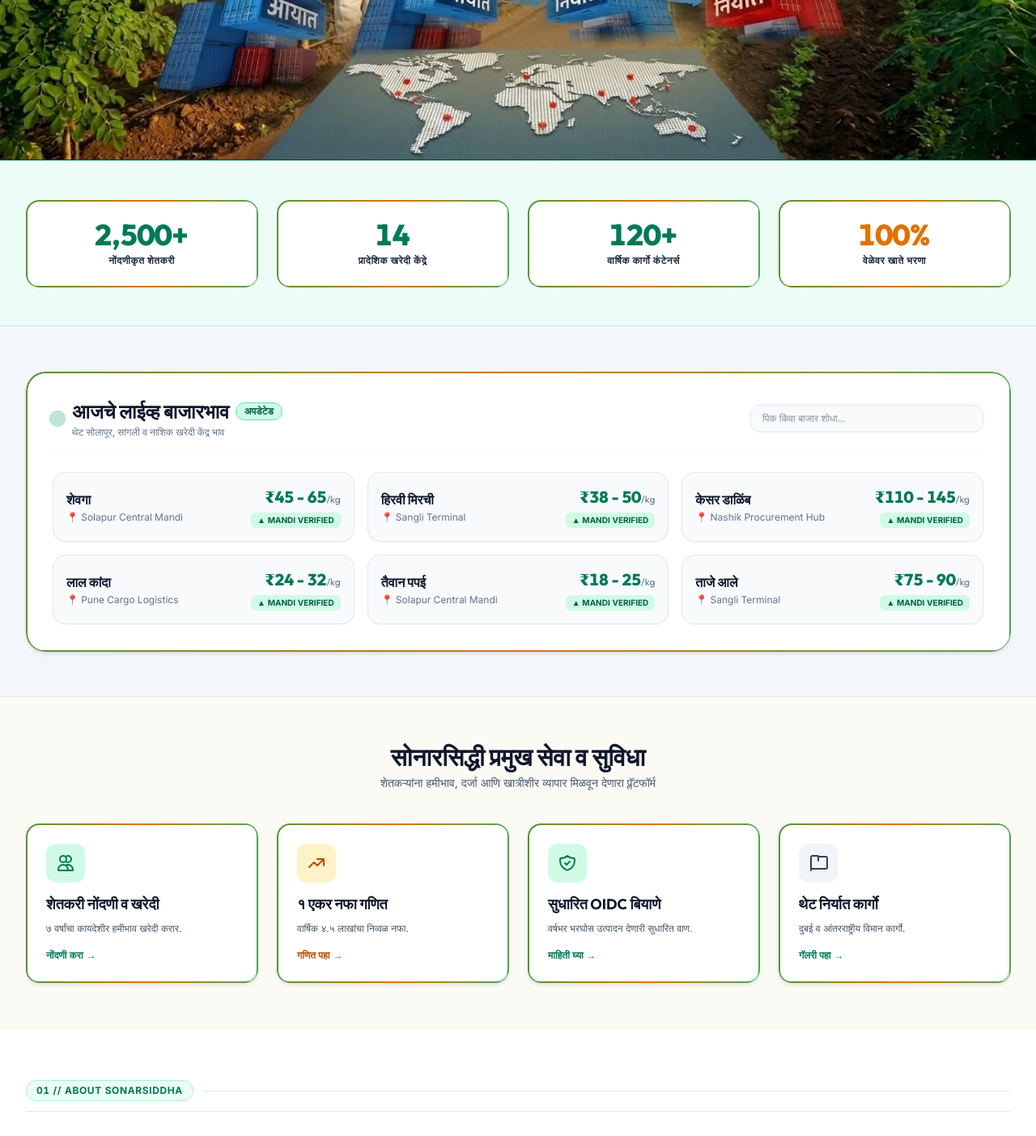
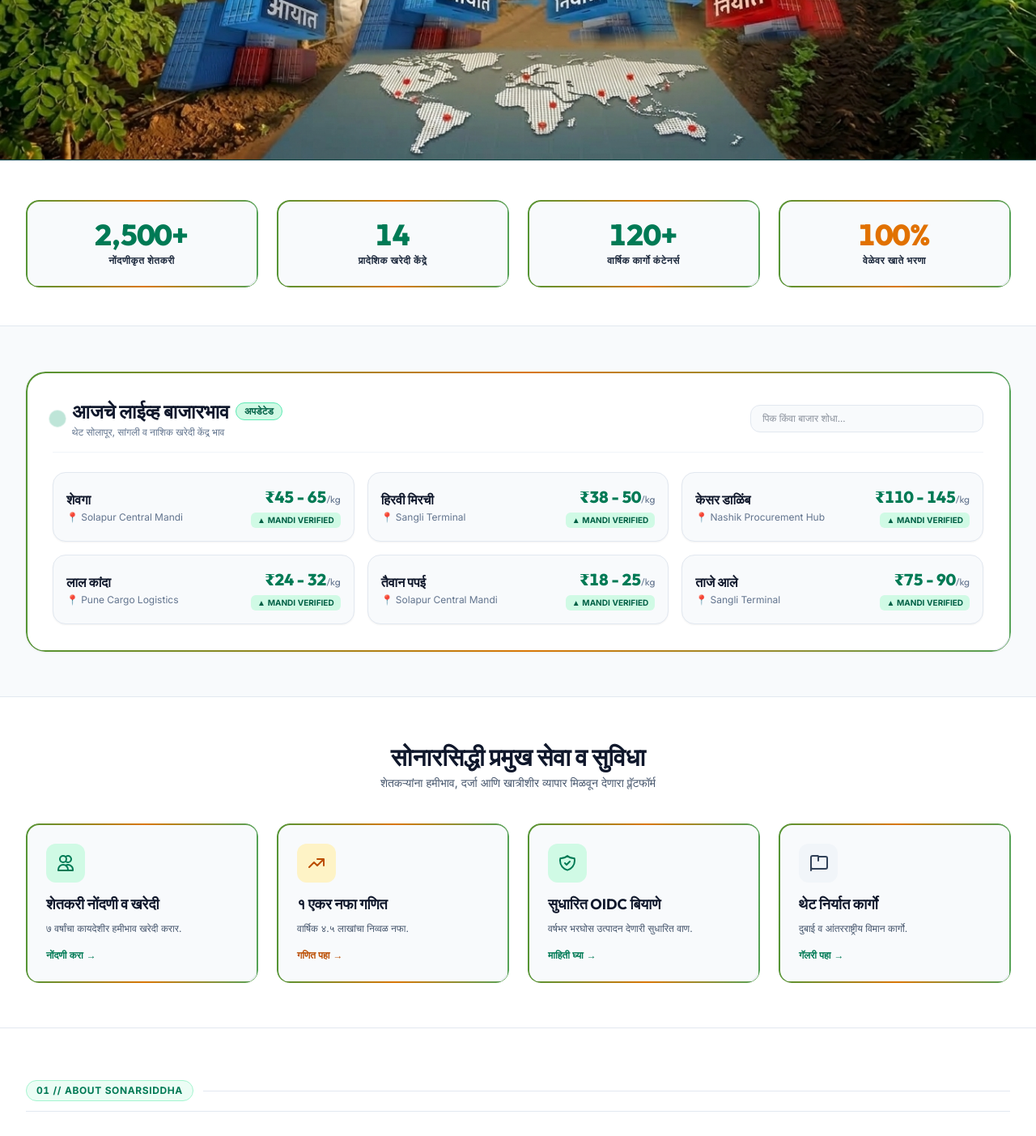
Before and after one commit to Jaydippawar25/sonarsiddha, a React (Vite) app in the folder frontend/: page / in a window 1280 px wide. Shown: the part 590-1993 px from the top of the page at 81% size. Built offline with nearby package versions, Linux system fonts and the light colour scheme; no server answers; the database is empty; a web font is replaced by a local one.

Commit message:
Convert all section backgrounds to clean pure white and light slate for crisp modern UI

```diff
--- a/frontend/src/pages/Home.jsx
+++ b/frontend/src/pages/Home.jsx
@@ -52,13 +52,13 @@ const Home = ({ language }) => {
         />
       </div>
 
-      {/* Modern Agri-Tech Stat Strip (Clean Soft Light Emerald Tint BG) */}
-      <section className="bg-emerald-50/80 border-y border-emerald-200/80 py-8 sm:py-12 relative overflow-hidden">
+      {/* Modern Agri-Tech Stat Strip (Clean Light White & Slate BG) */}
+      <section className="bg-white border-y border-slate-200 py-8 sm:py-12 relative overflow-hidden">
         <div className="max-w-7xl mx-auto px-4 sm:px-6 lg:px-8">
 
           <div className="grid grid-cols-2 md:grid-cols-4 gap-3 sm:gap-6 text-center">
             <ScrollReveal delay={0}>
-              <div className="bg-white text-slate-900 animated-border-box hover:bg-emerald-50/80 border border-emerald-200/80 p-4 sm:p-6 rounded-2xl transition-all shadow-xs hover:shadow-md flex flex-col justify-center h-full group">
+              <div className="bg-slate-50 text-slate-900 animated-border-box hover:bg-emerald-50/50 border border-slate-200 p-4 sm:p-6 rounded-2xl transition-all shadow-xs hover:shadow-md flex flex-col justify-center h-full group">
                 <span className="block font-display text-2xl sm:text-4xl font-extrabold text-emerald-700 tabular-nums leading-none mb-1.5 group-hover:scale-105 transition-transform">2,500+</span>
                 <span className="text-xs uppercase tracking-wider text-slate-800 font-bold block leading-tight">
                   {isMr ? 'नोंदणीकृत शेतकरी' : 'Registered Farmers'}
@@ -67,7 +67,7 @@ const Home = ({ language }) => {
             </ScrollReveal>
 
             <ScrollReveal delay={100}>
-              <div className="bg-white text-slate-900 animated-border-box hover:bg-emerald-50/80 border border-emerald-200/80 p-4 sm:p-6 rounded-2xl transition-all shadow-xs hover:shadow-md flex flex-col justify-center h-full group">
+              <div className="bg-slate-50 text-slate-900 animated-border-box hover:bg-emerald-50/50 border border-slate-200 p-4 sm:p-6 rounded-2xl transition-all shadow-xs hover:shadow-md flex flex-col justify-center h-full group">
                 <span className="block font-display text-2xl sm:text-4xl font-extrabold text-emerald-700 tabular-nums leading-none mb-1.5 group-hover:scale-105 transition-transform">14</span>
                 <span className="text-xs uppercase tracking-wider text-slate-800 font-bold block leading-tight">
                   {isMr ? 'प्रादेशिक खरेदी केंद्रे' : 'Mandi Outlets'}
@@ -76,7 +76,7 @@ const Home = ({ language }) => {
             </ScrollReveal>
 
             <ScrollReveal delay={200}>
-              <div className="bg-white text-slate-900 animated-border-box hover:bg-emerald-50/80 border border-emerald-200/80 p-4 sm:p-6 rounded-2xl transition-all shadow-xs hover:shadow-md flex flex-col justify-center h-full group">
+              <div className="bg-slate-50 text-slate-900 animated-border-box hover:bg-emerald-50/50 border border-slate-200 p-4 sm:p-6 rounded-2xl transition-all shadow-xs hover:shadow-md flex flex-col justify-center h-full group">
                 <span className="block font-display text-2xl sm:text-4xl font-extrabold text-emerald-700 tabular-nums leading-none mb-1.5 group-hover:scale-105 transition-transform">120+</span>
                 <span className="text-xs uppercase tracking-wider text-slate-800 font-bold block leading-tight">
                   {isMr ? 'वार्षिक कार्गो कंटेनर्स' : 'Cargo Export Containers'}
@@ -85,7 +85,7 @@ const Home = ({ language }) => {
             </ScrollReveal>
 
             <ScrollReveal delay={300}>
-              <div className="bg-white text-slate-900 animated-border-box hover:bg-amber-50/80 border border-amber-300/80 p-4 sm:p-6 rounded-2xl transition-all shadow-xs hover:shadow-md flex flex-col justify-center h-full group">
+              <div className="bg-slate-50 text-slate-900 animated-border-box hover:bg-amber-50/50 border border-slate-200 p-4 sm:p-6 rounded-2xl transition-all shadow-xs hover:shadow-md flex flex-col justify-center h-full group">
                 <span className="block font-display text-2xl sm:text-4xl font-extrabold text-amber-600 tabular-nums leading-none mb-1.5 group-hover:scale-105 transition-transform">100%</span>
                 <span className="text-xs uppercase tracking-wider text-slate-800 font-bold block leading-tight">
                   {isMr ? 'वेळेवर खाते भरणा' : 'Prompt Ledger Payout'}
@@ -98,11 +98,11 @@ const Home = ({ language }) => {
       </section>
 
       {/* Data-Forward Dedicated Live Mandi Rates Dashboard Widget */}
-      <section className="py-10 sm:py-14 bg-slate-100/70 border-b border-slate-200">
+      <section className="py-10 sm:py-14 bg-slate-50 border-b border-slate-200">
         <div className="max-w-7xl mx-auto px-4 sm:px-6 lg:px-8">
 
           <ScrollReveal>
-            <div className="bg-white animated-border-box rounded-3xl border border-slate-200 p-5 sm:p-8 shadow-md">
+            <div className="bg-white animated-border-box rounded-3xl border border-slate-200 p-5 sm:p-8 shadow-sm">
               <div className="flex flex-col md:flex-row md:items-center justify-between gap-4 mb-6 pb-4 border-b border-slate-100">
                 <div className="flex items-center gap-3">
                   <span className="w-3 h-3 rounded-full bg-emerald-600 animate-ping"></span>
@@ -170,8 +170,8 @@ const Home = ({ language }) => {
         </div>
       </section>
 
-      {/* Executive 4-Pillar Quick Feature Grid (Soft Cream / Warm Gold Tint BG) */}
-      <section className="py-10 sm:py-14 bg-amber-50/40 border-b border-amber-100/80">
+      {/* Executive 4-Pillar Quick Feature Grid (Clean Light White BG) */}
+      <section className="py-10 sm:py-14 bg-white border-b border-slate-200">
         <div className="max-w-7xl mx-auto px-4 sm:px-6 lg:px-8">
 
           <ScrollReveal>
@@ -191,7 +191,7 @@ const Home = ({ language }) => {
             <ScrollReveal delay={0}>
               <Link
                 to="/farmer"
-                className="bg-white text-slate-900 animated-border-box border border-emerald-300 hover:border-emerald-500 p-5 sm:p-6 rounded-2xl shadow-md hover:shadow-xl transition-all duration-300 group flex flex-col justify-between h-full"
+                className="bg-slate-50 text-slate-900 animated-border-box border border-slate-200 hover:border-emerald-500 p-5 sm:p-6 rounded-2xl shadow-xs hover:shadow-md transition-all duration-300 group flex flex-col justify-between h-full"
               >
                 <div>
                   <div className="w-10 h-10 sm:w-12 sm:h-12 rounded-xl bg-emerald-100 text-emerald-700 flex items-center justify-center mb-4 group-hover:scale-110 transition-transform">
@@ -217,7 +217,7 @@ const Home = ({ language }) => {
             <ScrollReveal delay={100}>
               <Link
                 to="/farmer-details"
-                className="bg-white text-slate-900 animated-border-box border border-emerald-300 hover:border-emerald-500 p-5 sm:p-6 rounded-2xl shadow-md hover:shadow-xl transition-all duration-300 group flex flex-col justify-between h-full"
+                className="bg-slate-50 text-slate-900 animated-border-box border border-slate-200 hover:border-emerald-500 p-5 sm:p-6 rounded-2xl shadow-xs hover:shadow-md transition-all duration-300 group flex flex-col justify-between h-full"
               >
                 <div>
                   <div className="w-10 h-10 sm:w-12 sm:h-12 rounded-xl bg-amber-100 text-amber-700 flex items-center justify-center mb-4 group-hover:scale-110 transition-transform">
@@ -243,7 +243,7 @@ const Home = ({ language }) => {
             <ScrollReveal delay={200}>
               <Link
                 to="/about"
-                className="bg-white text-slate-900 animated-border-box border border-emerald-300 hover:border-emerald-500 p-5 sm:p-6 rounded-2xl shadow-md hover:shadow-xl transition-all duration-300 group flex flex-col justify-between h-full"
+                className="bg-slate-50 text-slate-900 animated-border-box border border-slate-200 hover:border-emerald-500 p-5 sm:p-6 rounded-2xl shadow-xs hover:shadow-md transition-all duration-300 group flex flex-col justify-between h-full"
               >
                 <div>
                   <div className="w-10 h-10 sm:w-12 sm:h-12 rounded-xl bg-emerald-100 text-emerald-700 flex items-center justify-center mb-4 group-hover:scale-110 transition-transform">
@@ -269,7 +269,7 @@ const Home = ({ language }) => {
             <ScrollReveal delay={300}>
               <Link
                 to="/gallery"
-                className="bg-white text-slate-900 animated-border-box border border-emerald-300 hover:border-emerald-500 p-5 sm:p-6 rounded-2xl shadow-md hover:shadow-xl transition-all duration-300 group flex flex-col justify-between h-full"
+                className="bg-slate-50 text-slate-900 animated-border-box border border-slate-200 hover:border-emerald-500 p-5 sm:p-6 rounded-2xl shadow-xs hover:shadow-md transition-all duration-300 group flex flex-col justify-between h-full"
               >
                 <div>
                   <div className="w-10 h-10 sm:w-12 sm:h-12 rounded-xl bg-slate-100 text-slate-700 flex items-center justify-center mb-4 group-hover:scale-110 transition-transform">
@@ -281,7 +281,7 @@ const Home = ({ language }) => {
                     {isMr ? 'थेट निर्यात कार्गो' : 'Direct Global Export'}
                   </h3>
                   <p className="font-body text-xs text-slate-600 leading-relaxed">
-                    {isMr ? 'दुबई व आंतरराष्ट्रीय विमान कार्गो.' : 'Direct air & sea cargo supply to Dubai mandis.'}
+                    {isMr ? 'दुबाई व आंतरराष्ट्रीय विमान कार्गो.' : 'Direct air & sea cargo supply to Dubai mandis.'}
                   </p>
                 </div>
                 <div className="mt-4 flex items-center gap-1 text-xs font-mono font-bold text-emerald-700">
```
